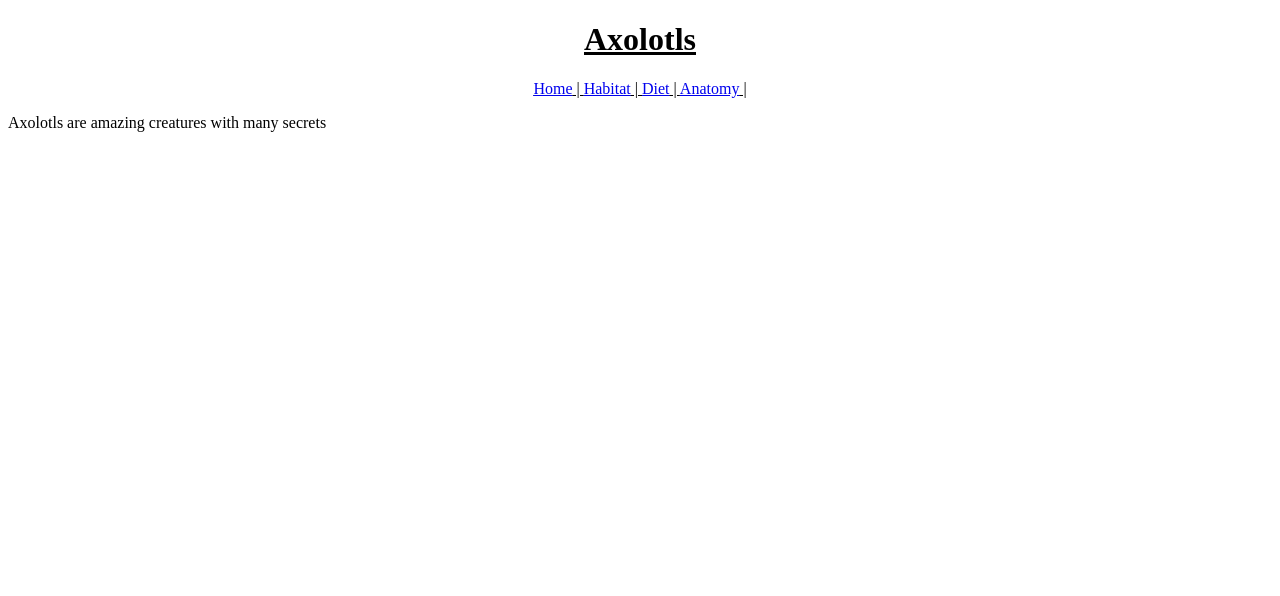
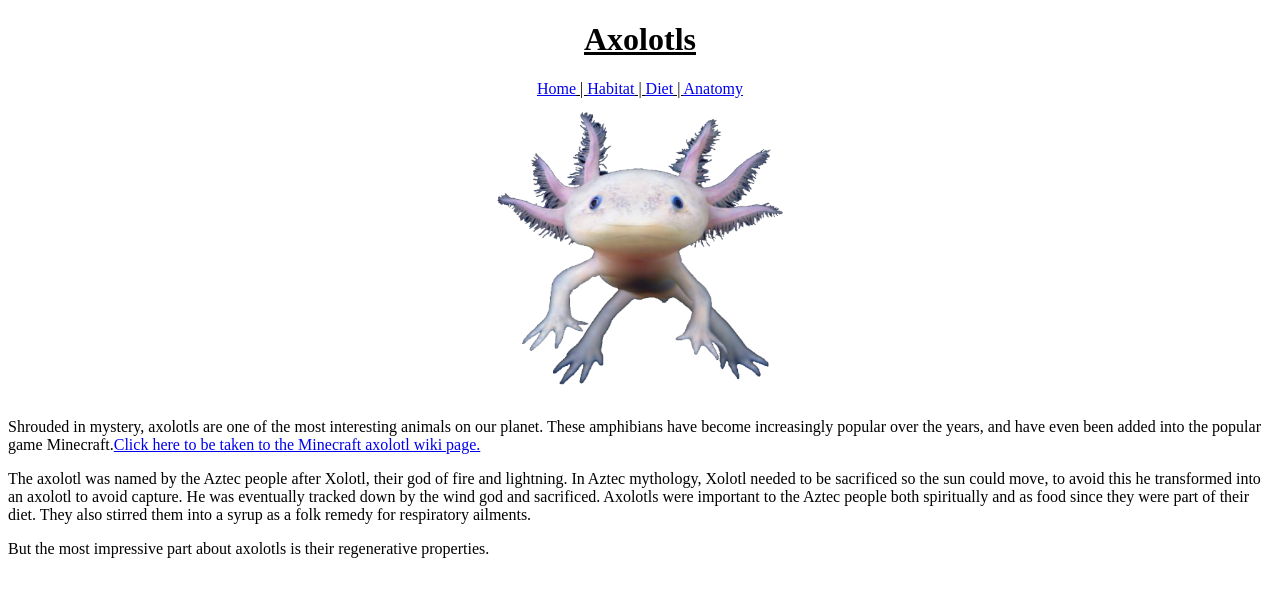
Before and after one commit to KaitlynKramp/firstWebAssessmentCorrect, a plain HTML site: page index.html in a window 1280 px wide. Drawn offline with Linux system fonts and the light colour scheme.

Commit message:
wed class changes

```diff
--- a/index.html
+++ b/index.html
@@ -29,11 +29,37 @@
       <nav>
         <a href="index.html">Home</a>
         | <a href="habitat.html">Habitat</a> | <a href="diet.html">Diet</a> |
-        <a href="anatomy.html">Anatomy</a> |
+        <a href="anatomy.html">Anatomy</a>
       </nav>
+      <img
+        src="images/axolotlHomePage.png"
+        alt="Axolotl looking at the camera"
+        width="300"
+        height="300"
+      />
     </header>
     <main>
-      <p>Axolotls are amazing creatures with many secrets</p>
+      <p>
+        Shrouded in mystery, axolotls are one of the most interesting animals on
+        our planet. These amphibians have become increasingly popular over the
+        years, and have even been added into the popular game Minecraft.<a
+          href="https://minecraft.fandom.com/wiki/Axolotl"
+          >Click here to be taken to the Minecraft axolotl wiki page.</a
+        >
+      </p>
+      <p>
+        The axolotl was named by the Aztec people after Xolotl, their god of
+        fire and lightning. In Aztec mythology, Xolotl needed to be sacrificed
+        so the sun could move, to avoid this he transformed into an axolotl to
+        avoid capture. He was eventually tracked down by the wind god and
+        sacrificed. Axolotls were important to the Aztec people both spiritually
+        and as food since they were part of their diet. They also stirred them
+        into a syrup as a folk remedy for respiratory ailments.
+      </p>
+      <p>
+        But the most impressive part about axolotls is their regenerative
+        properties.
+      </p>
     </main>
   </body>
 </html>
```
Also changed, not shown: anatomy.html (+16 -1 lines), diet.html (+6 -0 lines), habitat.html (+6 -0 lines), images/axolotlHomePage.png (added).
